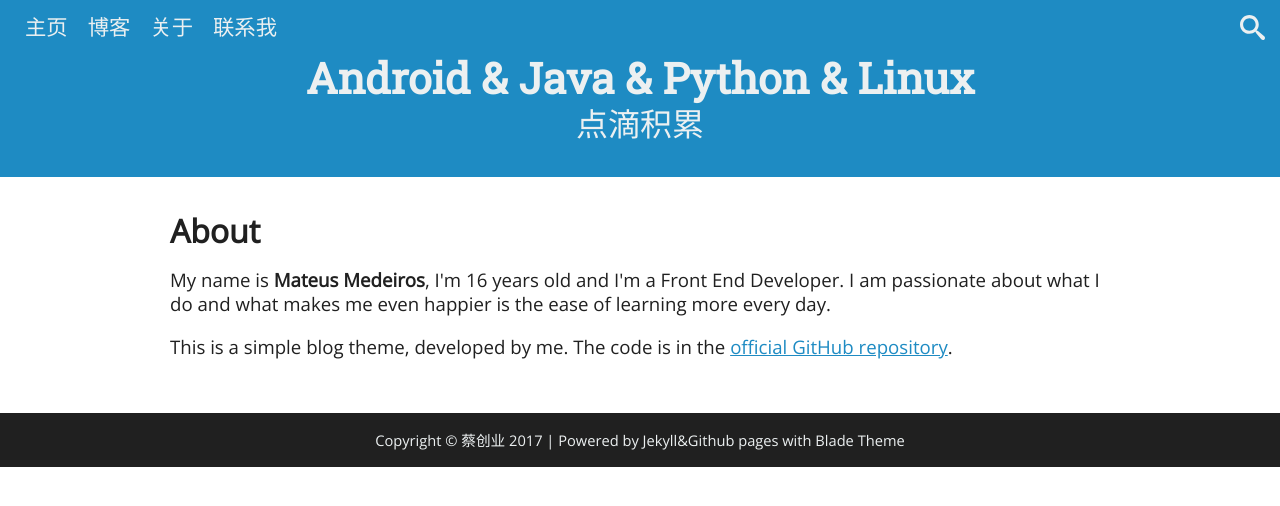
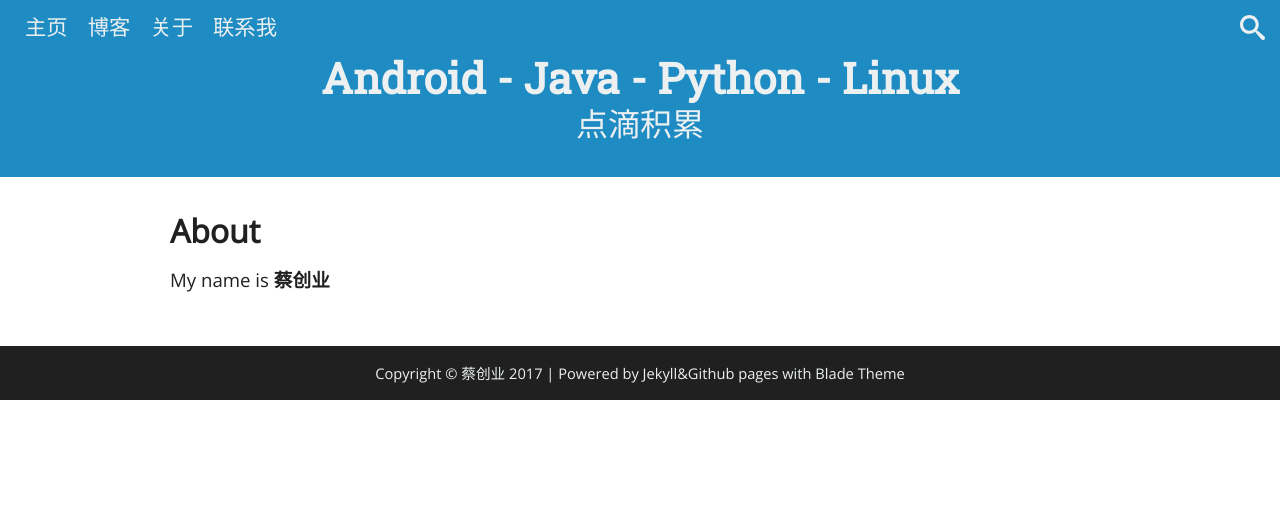
Before and after one commit to caichuangye/caichuangye.github.io, a Jekyll site: the page built from about.html, in a window 1280 px wide. Shown: the top 506 px of the page. Built offline with Jekyll 4.4.1, drawn with Linux system fonts in a browser that asks for light colours.

Commit message:
update main page

```diff
--- a/_includes/footer.html
+++ b/_includes/footer.html
@@ -1,5 +1,4 @@
 <footer class="footer">
-
     <p>Copyright © 蔡创业 2017 | Powered by Jekyll&Github pages with Blade Theme</p>
 </footer>
 
--- a/_includes/header.html
+++ b/_includes/header.html
@@ -16,7 +16,7 @@
   </div>
 
   <hgroup class="title">
-    <h1> <a href="/"> Android & Java & Python & Linux </a> </h1>
+    <h1> <a href="/"> Android - Java - Python - Linux </a> </h1>
     <h2> <a href="/"> 点滴积累 </a> </h2>
   </hgroup>
 
--- a/about.html
+++ b/about.html
@@ -3,6 +3,4 @@ layout: page
 title: About
 permalink: /about/
 ---
-<p> My name is <b>Mateus Medeiros</b>, I'm 16 years old and I'm a Front End Developer. I am passionate about what I do and what makes me even happier is the ease of learning more every day. </p>
-
-<p> This is a simple blog theme, developed by me. The code is in the <a href="https://github.com/mateussmedeiros/blade-theme">official GitHub repository</a>.</p>
+<p> My name is <b>蔡创业</b></p>
--- a/contato.html
+++ b/contato.html
@@ -4,8 +4,6 @@ title: 联系我
 description: Want to talk to me? Send an e-mail
 permalink: /contact/
 ---
-<p>讨论问题？ or 一起共事？</p>
-
 <p> 邮箱： caiyeccy@163.com </p>
 <p> 微信： 189 5185 3347</p>
 <p> 电话： 189 5185 3347 </p>
```
